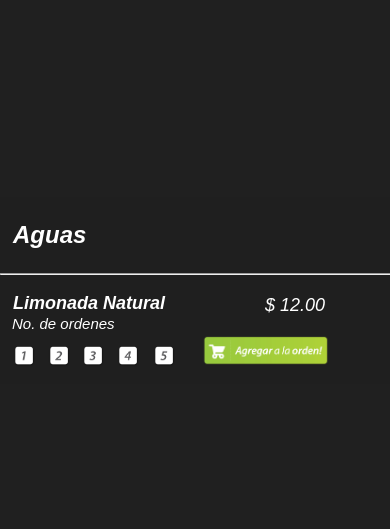
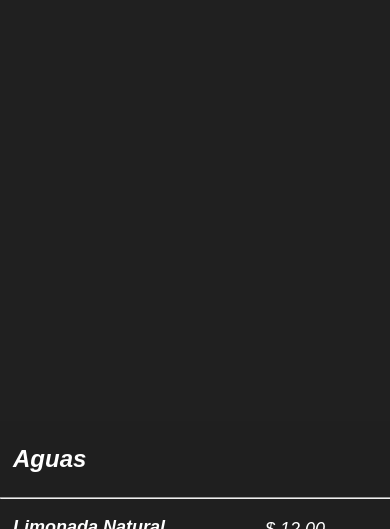
Before and after one commit to DyOfff/dyofff.github.io, a plain HTML site: page aguas.html in a window 390 px wide. Shown: the part 315-844 px from the top of the page. Drawn offline with Linux system fonts and the light colour scheme.

Commit message:
Arreglo1 - cuadro negro bebidas IPAD VERTICAL

```diff
--- a/css/style.css
+++ b/css/style.css
@@ -2531,12 +2531,12 @@ EMPIEZA "cuadro negro - bebidas" IPAD Vertical
 
 div.cuadrobebiditas
 {
-width: 42em;
-height: 11em;
+width: 46.5em;
+height: 10em;
 padding-bottom: 11px;
 background: rgba(32,32,32,0.8);
 margin-left: 0em;
-margin-top: 32em;
+margin-top: 46em;
 display: inline-block;
 vertical-align: top;
 overflow-x: hidden;
```
